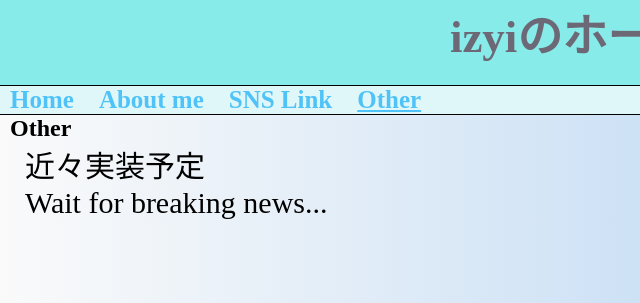
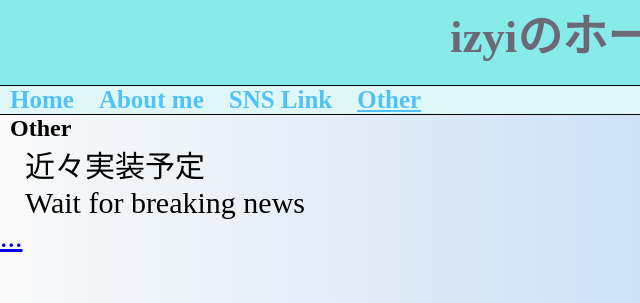
Before and after one commit to izyiSR/homepage, a plain HTML site: page Other.html in a window 1280 px wide. Shown: the top 303 px of the page, 0-640 px from the left. Drawn offline with Linux system fonts and the light colour scheme.

Commit message:
Update Other.html

```diff
--- a/Other.html
+++ b/Other.html
@@ -20,7 +20,8 @@
     </header>
     <h2>Other</h2>
     <div id="cooperation">
-    <p>近々実装予定<br>Wait for breaking news...</p>
+    <p>近々実装予定<br>Wait for breaking news</p>
+    <a href="https://izyisr.github.io/windows3.1-like/"target="_blank">...</a>
     </div>
     <footer>
         <p>©izyi(RX),HALZAN. All rigths reserved.  Last update.2025.Feb</p>
```
